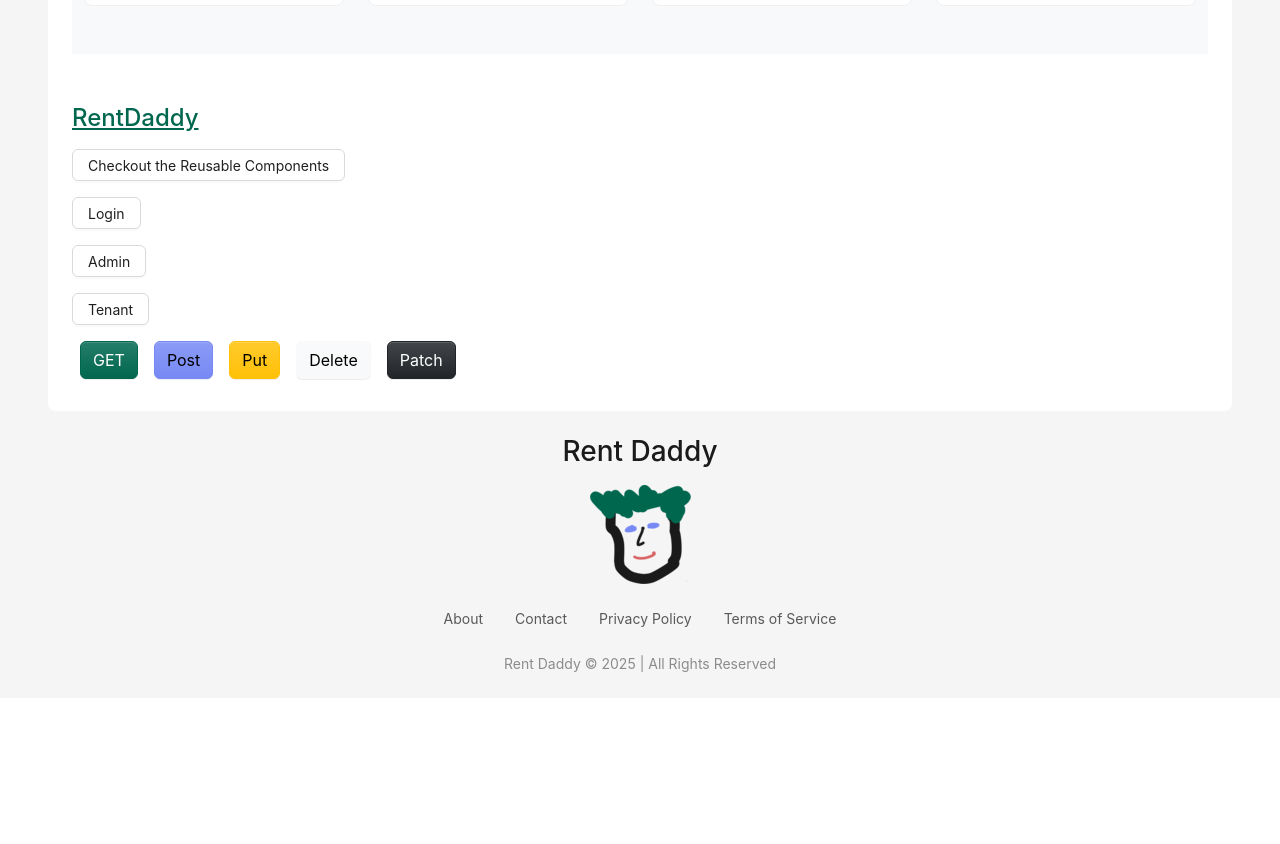
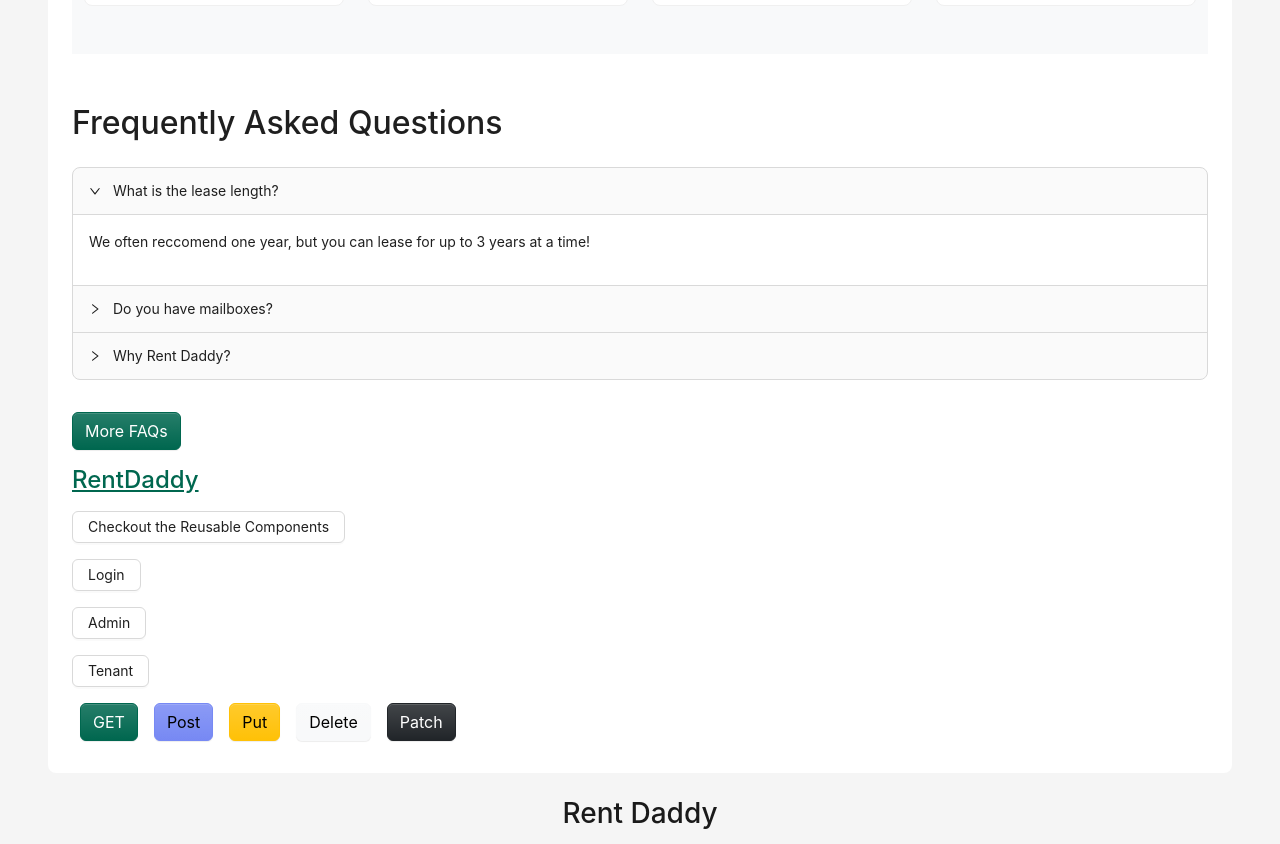
Before and after one commit to reematcs/RentDaddy, a React (Vite) app in the folder frontend/app/: page / in a window 1280 px wide. Shown: the part 1005-1849 px from the top of the page. Before the commit the page ends 1703 px from the top, so only its background shows below. Built offline with nearby package versions, Linux system fonts and the light colour scheme.

Commit message:
DSD-67 feat: add FAQ section to homepage

```diff
--- a/frontend/app/src/App.tsx
+++ b/frontend/app/src/App.tsx
@@ -3,7 +3,8 @@ import { useMutation } from "@tanstack/react-query";
 import { Link } from "react-router";
 import { Button } from "antd";
 import HeroBanner from "./components/HeroBanner";
-import HomePageFeaturesComponent from "./components/HomePageFeaturesComponent"
+import HomePageFeaturesComponent from "./components/HomePageFeaturesComponent";
+import HomePageFAQs from "./components/HomePageFAQs";
 
 function App() {
   const [count, setCount] = useState(0);
@@ -12,6 +13,7 @@ function App() {
     <>
       <HeroBanner />
       <HomePageFeaturesComponent />
+      <HomePageFAQs />
 
       <Link to="/">
         <h4>RentDaddy</h4>
@@ -24,9 +26,7 @@ function App() {
 
         {/* Login Button */}
         <Link to="/auth/login">
-          <Button className="my-2">
-            Login
-          </Button>
+          <Button className="my-2">Login</Button>
         </Link>
 
         {/* Admin Button */}
--- /dev/null
+++ b/frontend/app/src/components/HomePageFAQs.tsx
@@ -0,0 +1,47 @@
+import React from "react";
+import { Collapse } from "antd";
+import { Link } from "react-router";
+
+const { Panel } = Collapse;
+
+interface FAQ {
+  question: string;
+  answer: string;
+}
+
+const faqs: FAQ[] = [
+  {
+    question: "What is the lease length?",
+    answer:
+      "We often reccomend one year, but you can lease for up to 3 years at a time!",
+  },
+  {
+    question: "Do you have mailboxes?",
+    answer:
+      "Yes! We implement a smart notification system to let you know when your package arrives!",
+  },
+  {
+    question: "Why Rent Daddy?",
+    answer: "Blame Carree",
+  },
+];
+
+const HomePageFAQs: React.FC = () => {
+  return (
+    <div className="my-2">
+      <h2>Frequently Asked Questions</h2>
+      <Collapse accordion defaultActiveKey={["0"]} className="my-4">
+        {faqs.map((faq, index) => (
+          <Panel header={faq.question} key={index}>
+            <p>{faq.answer}</p>
+          </Panel>
+        ))}
+      </Collapse>
+      <Link to="/more-faqs" className="my-2 btn btn-primary">
+        More FAQs
+      </Link>
+    </div>
+  );
+};
+
+export default HomePageFAQs;
```
